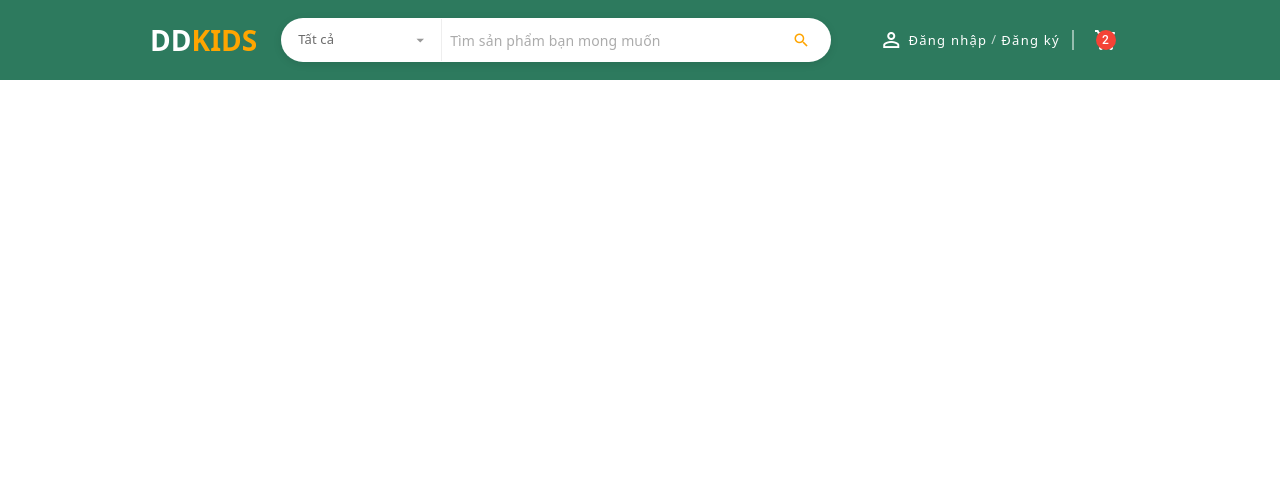
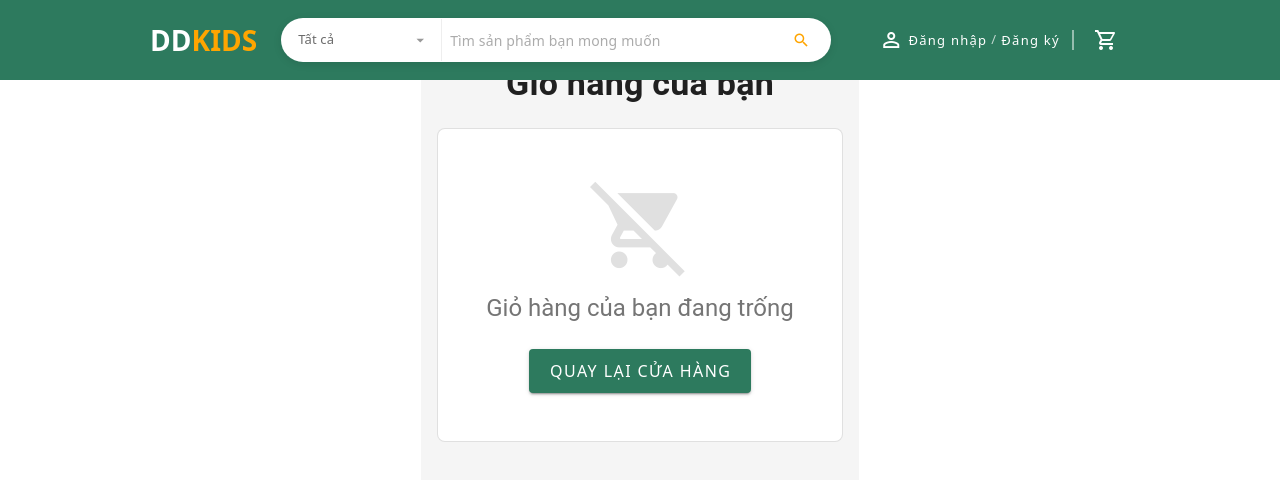
Before and after one commit to BDinhDuy/DDKIDS, a Vue app: page /cart in a window 1280 px wide. Shown: the top 480 px of the page. Built offline with nearby package versions, Linux system fonts and the light colour scheme.

Commit message:
udpate file

```diff
--- a/src/components/cart/cart.vue
+++ b/src/components/cart/cart.vue
@@ -84,7 +84,7 @@
             block
             class="text-none mt-2"
             color="grey-darken-1"
-            @click="$router.push('/')"
+            @click="$router.push('/product')"
           >
             Tiếp tục mua sắm
           </v-btn>
--- a/src/components/header.vue
+++ b/src/components/header.vue
@@ -5,7 +5,7 @@
         <v-row align="center" justify="center" no-gutters>
           <!-- Logo -->
           <v-col cols="auto" class="mr-6">
-            <div class="logo-text" @click="() => $router.push('/')">
+            <div class="logo-text" @click="() => $router.push('/home')">
               <span style="color: white; font-size: 28px; font-weight: bold;">DD</span>
               <span style="color: #ffa500; font-size: 28px; font-weight: bold;">KIDS</span>
             </div>
@@ -98,7 +98,7 @@
                       variant="flat"
                       block
                       class="text-none"
-                      @click="() => $router.push('/')"
+                      @click="() => $router.push('/product')"
                     >
                       Tiếp tục mua sắm
                     </v-btn>
--- a/src/router/router.js
+++ b/src/router/router.js
@@ -1,7 +1,41 @@
 import { createRouter, createWebHistory } from 'vue-router'
 
 const routes = [
-
+  {
+    path: '/',
+    name: 'home',
+    // component: () => import('../views/Home.vue')
+  },
+  {
+    path: '/cart',
+    name: 'cart',
+    component: () => import('../components/cart/cart.vue')
+  },
+  {
+    path: '/login',
+    name: 'login',
+    component: () => import('../components/users/login.vue')
+  },
+  {
+    path: '/logout',
+    name: 'logout',
+    component: () => import('../components/users/register.vue')
+  },
+  {
+    path: '/register',
+    name: 'register',
+    component: () => import('../components/users/register.vue')
+  },
+  {
+    path: '/checkout',
+    name: 'checkout',
+    component: () => import('../components/cart/checkout.vue')
+  },
+  {
+    path: '/product/:id',
+    name: 'product-detail',
+    component: () => import('../components/products/producDetails.vue')
+  }
 ]
 
 const router = createRouter({
--- a/src/stores/cart.js
+++ b/src/stores/cart.js
@@ -1,50 +1,23 @@
 import { defineStore } from 'pinia'
-import { ref, computed } from 'vue'
 
-export const useCartStore = defineStore('cart', () => {
-  // State: Danh sách sản phẩm trong giỏ
-  const cartItems = ref([
-    {
-      id: 1,
-      name: 'Đồ chơi lắp ráp Lego Robot DDKIDS 2024',
-      price: 250000,
-      quantity: 1,
-      image: 'https://picsum.photos/50'
+export const useCartStore = defineStore('cart', {
+  state: () => ({
+    // State: Danh sách sản phẩm trong giỏ
+    cartItems: []
+  }),
+  actions: {
+    addToCart(product) {
+      const existingItem = this.cartItems.find(item => item.id === product.id)
+      if (existingItem) {
+        existingItem.quantity++
+      } else {
+        this.cartItems.push({ ...product, quantity: 1 })
+      }
     },
-    {
-      id: 2,
-      name: 'Gấu bông Teddy cao cấp cho bé',
-      price: 180000,
-      quantity: 1,
-      image: 'https://picsum.photos/50'
+
+    removeFromCart(productId) {
+      this.cartItems = this.cartItems.filter(item => item.id !== productId)
     }
-  ])
+  },
 
-  // Getters
-  const cartCount = computed(() => cartItems.value.length)
-  const totalAmount = computed(() => {
-    return cartItems.value.reduce((acc, item) => acc + (item.price * item.quantity), 0)
-  })
-
-  // Actions
-  const addToCart = (product) => {
-    const existingItem = cartItems.value.find(item => item.id === product.id)
-    if (existingItem) {
-      existingItem.quantity++
-    } else {
-      cartItems.value.push({ ...product, quantity: 1 })
-    }
-  }
-
-  const removeFromCart = (productId) => {
-    cartItems.value = cartItems.value.filter(item => item.id !== productId)
-  }
-
-  return {
-    cartItems,
-    cartCount,
-    totalAmount,
-    addToCart,
-    removeFromCart
-  }
 })
```
Also changed, not shown: src/components/users/register.vue (renamed from src/components/users/logout.vue).
